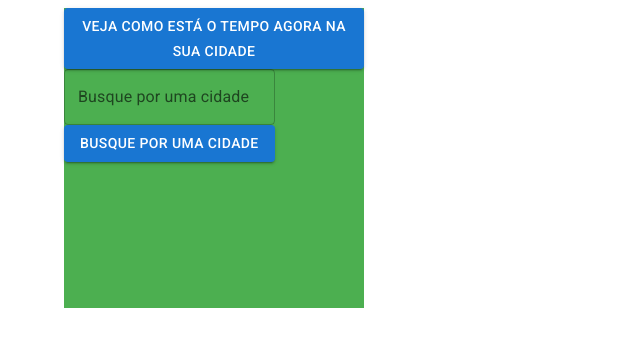
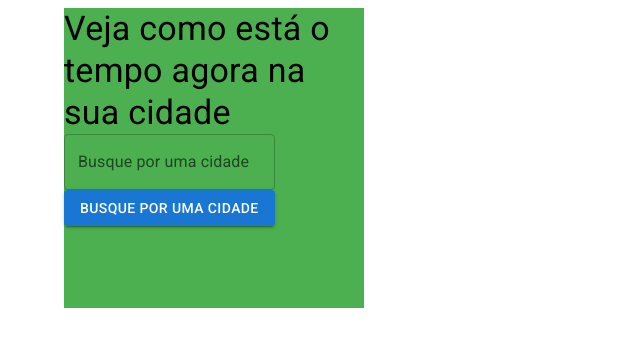
Before and after one commit to JuliaJPereira/weather-application-react-typescript, a React (Create React App) app: page / in a window 1280 px wide. Shown: the top 346 px of the page, without its empty margins (0-640 px from the left). Built offline with nearby package versions, Linux system fonts and the light colour scheme.

Commit message:
Change Button for Typography

```diff
--- a/src/pages/Home/Home.tsx
+++ b/src/pages/Home/Home.tsx
@@ -1,4 +1,4 @@
-import { Container, Button, Box, TextField } from "@mui/material";
+import { Container, Button, Box, TextField, Typography } from "@mui/material";
 import { useTranslation } from "react-i18next";
 
 function Home() {
@@ -16,7 +16,7 @@ function Home() {
           },
         }}
       >
-        <Button variant="contained">{t("HELLO_WORLD")}</Button>
+        <Typography variant="h4">{t("HELLO_WORLD")}</Typography>
         <TextField id="outlined-basic" label={t('SEARCH_BY_CITY')} variant="outlined" />
         <Button variant="contained">{t('SEARCH_BY_CITY')}</Button>
       </Box>
```
